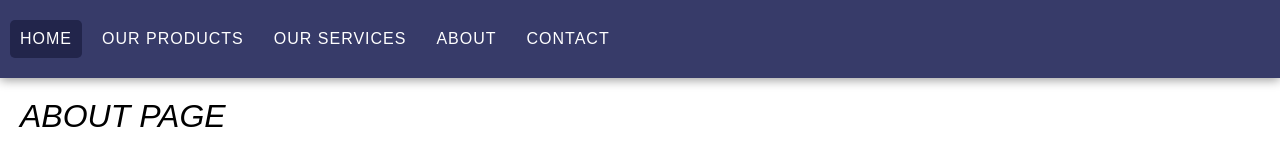
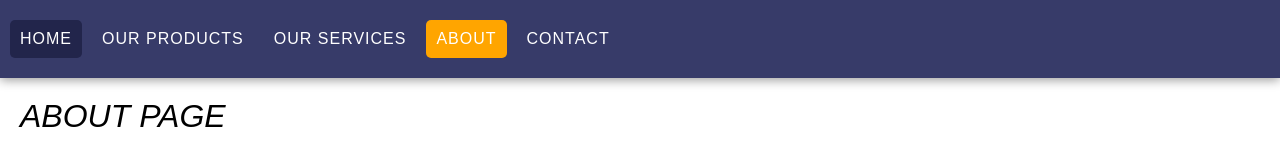
Before and after one commit to learner2208js/Masoud_Bagherian_hw13_maktab45, a website: page express--Q7/public/pages/about.html in a window 1280 px wide. Drawn offline with Linux system fonts and the light colour scheme.

Commit message:
Q7 add hover effect for active page link

```diff
--- a/express--Q7/public/assets/css/header.css
+++ b/express--Q7/public/assets/css/header.css
@@ -21,7 +21,7 @@
   margin-right: 10px;
   list-style-type: none;
   position: relative;
-  z-index: 2;
+  z-index: 3;
   border-radius: 5px;
 }
 .nav__item--active {
@@ -36,6 +36,22 @@
   padding: 10px;
   border-radius: 5px;
   letter-spacing: 1px;
+  position: relative;
+  z-index: 3;
+}
+.nav__item--active {
+  position: relative;
 }
 
+.nav__item--active::before {
+  content: ' ';
+  position: absolute;
+  width: 100%;
+  height: 100%;
+  top: 0;
+  left: 0;
+  z-index: 2;
+  background-color: #ffa500;
+  border-radius: 5px;
+}
 /* ------ end header styles ------ */
--- a/express--Q7/public/pages/about.html
+++ b/express--Q7/public/pages/about.html
@@ -21,7 +21,9 @@
         <li class="nav__item">
           <a href="/services" class="nav__link">our services</a>
         </li>
-        <li class="nav__item"><a href="/about" class="nav__link">about</a></li>
+        <li class="nav__item nav__item--active">
+          <a href="/about" class="nav__link">about</a>
+        </li>
         <li class="nav__item">
           <a href="/contact" class="nav__link">contact</a>
         </li>
```
Also changed, not shown: express--Q7/public/index.html (+1 -1 lines), express--Q7/public/pages/contact.html (+1 -1 lines), express--Q7/public/pages/products.html (+1 -1 lines), express--Q7/public/pages/services.html (+1 -1 lines).
